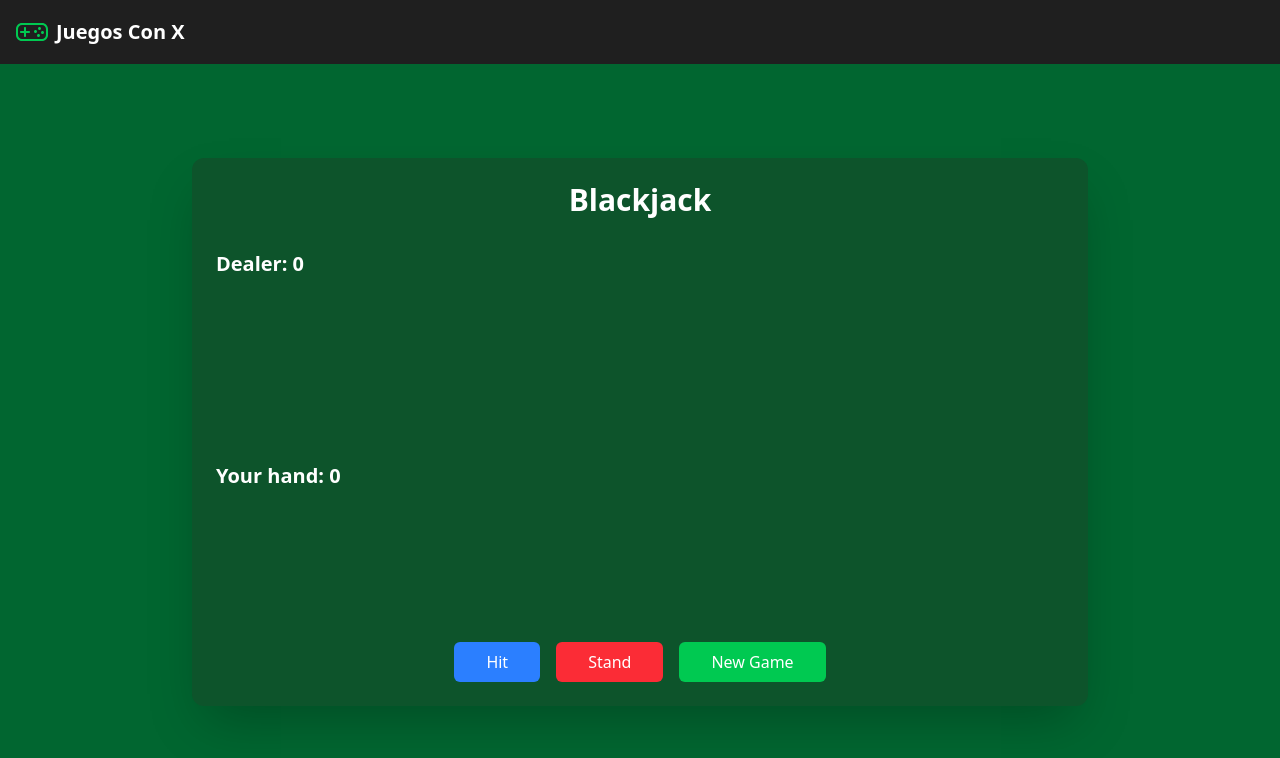
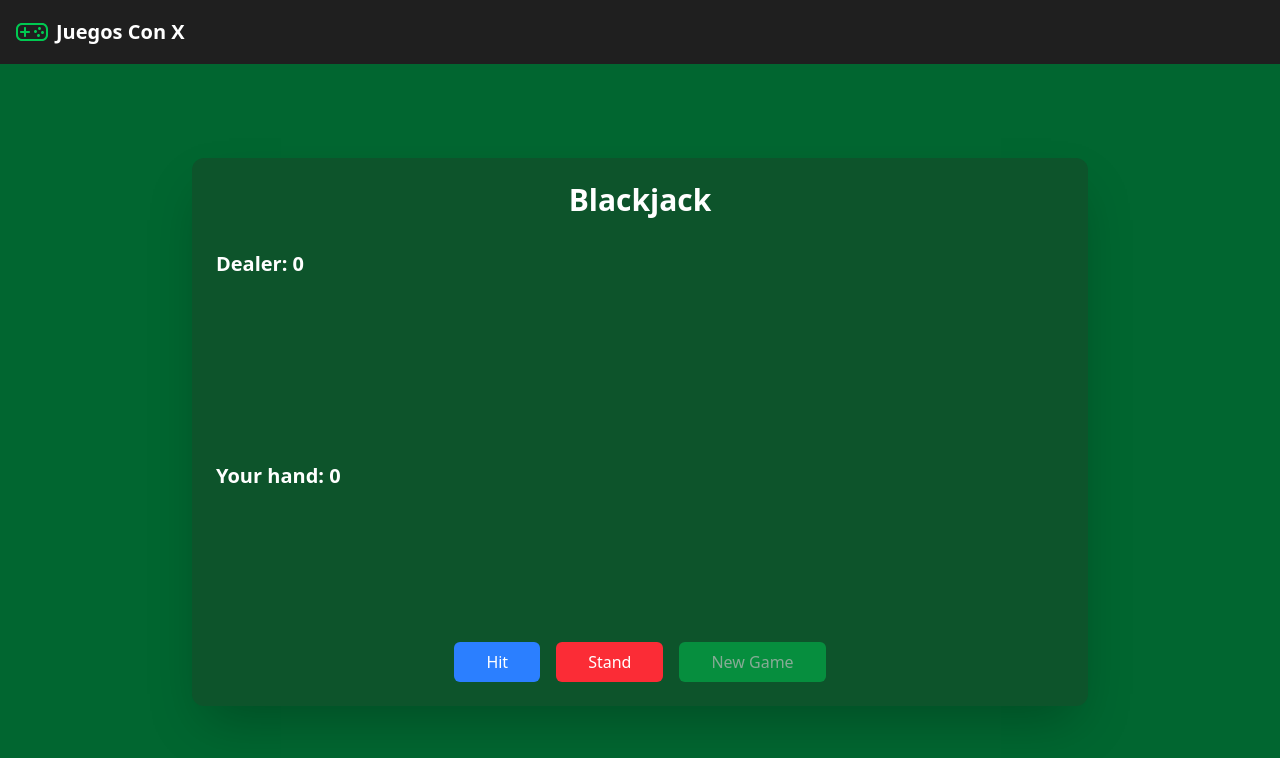
Before and after one commit to EduardoConX/JuegosConX, a Vue app: page /blackjack in a window 1280 px wide. Shown: the top 758 px of the page. Built offline with nearby package versions, Linux system fonts and the light colour scheme.

Commit message:
Reset game option

```diff
--- a/src/blackjack/composables/useCards.ts
+++ b/src/blackjack/composables/useCards.ts
@@ -10,10 +10,16 @@ const useCards = () => {
   const playerHandValue = ref(0)
   const playerTurn = ref(true)
   const gameResult = ref('')
+  const gameOver = ref(false)
 
   onMounted(() => {
     deck = shuffleDeck()
   })
+
+  const requestCard = () => {
+    if (deck.length === 0) return
+    return deck.pop()
+  }
 
   const getHandValue = (card: Card, isPlayer = true) => {
     if (isPlayer) {
@@ -21,11 +27,6 @@ const useCards = () => {
     } else {
       dealerHandValue.value = dealerHandValue.value + getCardValue(card)
     }
-  }
-
-  const requestCard = () => {
-    if (deck.length === 0) return
-    return deck.pop()
   }
 
   const getWiner = () => {
@@ -38,6 +39,7 @@ const useCards = () => {
     } else {
       gameResult.value = 'Dealer wins'
     }
+    gameOver.value = true
   }
 
   const dealerTurn = async () => {
@@ -60,12 +62,14 @@ const useCards = () => {
     playerHandValue.value = 0
     playerTurn.value = true
     gameResult.value = ''
+    gameOver.value = false
   }
 
   watch(playerHandValue, () => {
     if (playerHandValue.value > 21) {
       playerTurn.value = false
       gameResult.value = 'Dealer wins'
+      gameOver.value = true
     }
   })
 
@@ -74,11 +78,12 @@ const useCards = () => {
     playerCards,
     dealerHandValue,
     playerHandValue,
+    playerTurn,
     getHandValue,
     requestCard,
-    playerTurn,
     dealerTurn,
     gameResult,
+    gameOver,
     resetGame,
   }
 }
--- a/src/blackjack/views/BlackjackView.vue
+++ b/src/blackjack/views/BlackjackView.vue
@@ -11,6 +11,8 @@ const {
   playerTurn,
   dealerTurn,
   gameResult,
+  gameOver,
+  resetGame,
 } = useCards()
 
 const hit = () => {
@@ -43,7 +45,13 @@ const stand = () => {
         <button @click="stand" class="btn bg-red-500 hover:bg-red-700" :disabled="!playerTurn">
           Stand
         </button>
-        <button class="btn bg-green-500 hover:bg-green-700">New Game</button>
+        <button
+          @click="resetGame"
+          class="btn bg-green-500 hover:bg-green-700"
+          :disabled="!gameOver"
+        >
+          New Game
+        </button>
       </div>
     </div>
   </div>
```
